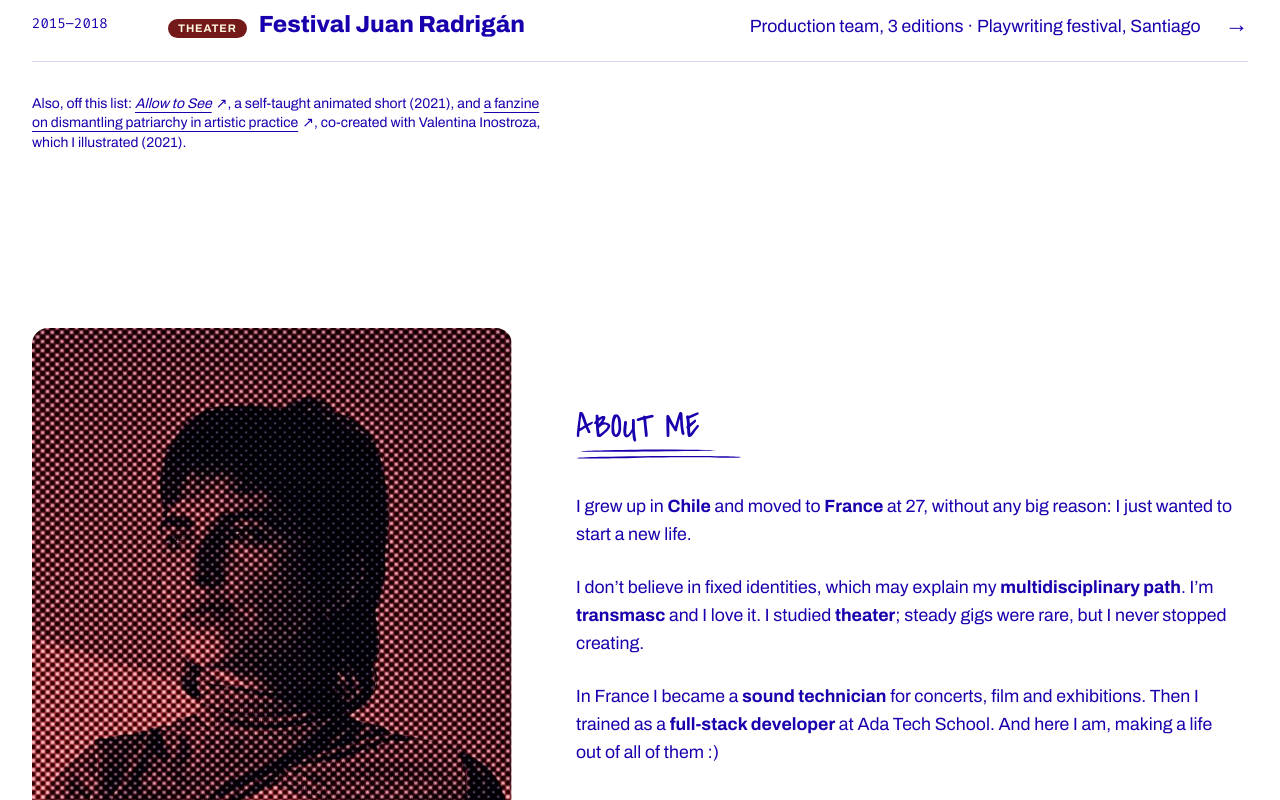
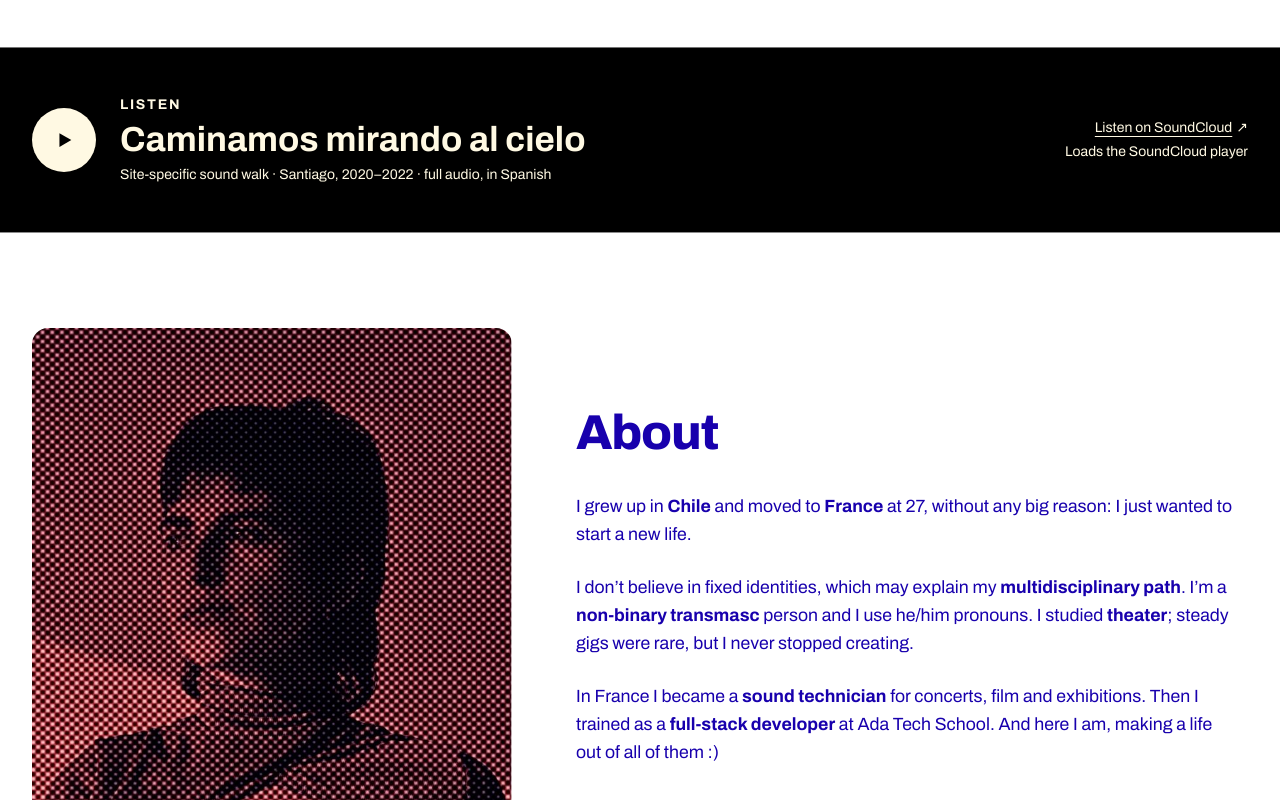
Before and after one commit to gab-hono/portfoliohono, a Next.js app: page /en in a window 1280 px wide. Shown: the part 2000-2800 px from the top of the page. Built offline with nearby package versions, Linux system fonts and the light colour scheme.

Commit message:
feat(home): move Listen after Selected work, sans About title, update About text

```diff
--- a/app/[locale]/page.tsx
+++ b/app/[locale]/page.tsx
@@ -6,14 +6,19 @@ import SelectedWork from "@/components/home/SelectedWork";
 import AboutSection from "@/components/home/AboutSection";
 import ContactSection from "@/components/home/ContactSection";
 
+/*
+ * Orden de la home (decidido 22 nov): el trabajo primero. Listen va después
+ * de Selected work, como muestra de un proyecto, para que el sitio no se lea
+ * como el de un artista musical.
+ */
 export default function HomePage() {
   return (
     <div data-theme="home" className="bg-theme text-foreground min-h-dvh">
       <Header followHero />
       <main>
         <Hero />
+        <SelectedWork />
         <ListenStrip />
-        <SelectedWork />
         <AboutSection />
         <ContactSection />
       </main>
--- a/components/home/AboutSection.tsx
+++ b/components/home/AboutSection.tsx
@@ -1,6 +1,5 @@
 import Image from "next/image";
 import { useTranslations } from "next-intl";
-import SectionTitle from "@/components/ui/SectionTitle";
 import portrait from "@/assets/images/home/portrait-halftone.jpg";
 
 // Orden de los párrafos. `as const` hace que TypeScript los vea como
@@ -20,6 +19,8 @@ const paragraphs = ["p1", "p2", "p3"] as const;
  * puntos agrandada se ve borrosa; reducida, puede dar moiré: revisar a
  * distintos anchos.
  * id="about": destino del link "About" de la nav de la home.
+ * Título en sans extrabold, como Selected work y Contact (decidido 22 nov):
+ * la manuscrita (SectionTitle) queda para las páginas de disciplina.
  */
 export default function AboutSection() {
   const t = useTranslations("Home.about");
@@ -39,9 +40,9 @@ export default function AboutSection() {
       />
 
       <div>
-        <SectionTitle id="about-title" className="uppercase">
+        <h2 id="about-title" className="text-display font-extrabold tracking-tight">
           {t("title")}
-        </SectionTitle>
+        </h2>
         <div className="mt-8 flex max-w-prose flex-col gap-6 text-body">
           {paragraphs.map((key) => (
             // t.rich convierte las etiquetas <strong> del JSON en elementos React.
--- a/components/home/ListenStrip.tsx
+++ b/components/home/ListenStrip.tsx
@@ -4,7 +4,7 @@ import ListenPlayer from "@/components/ui/ListenPlayer";
 import { caminamosAudio } from "@/data/audio";
 
 /*
- * Franja Listen de la home (entre el Hero y Selected work), tema "listen":
+ * Franja Listen de la home (entre Selected work y About), tema "listen":
  * negro + crema (globals.css).
  * Una fila: botón de play + antetítulo LISTEN (sans, mayúsculas por CSS) +
  * título de la obra (<cite>, el protagonista) + subtítulo; a la derecha, el
--- a/messages/en.json
+++ b/messages/en.json
@@ -121,9 +121,9 @@
       }
     },
     "about": {
-      "title": "about me",
+      "title": "About",
       "p1": "I grew up in <strong>Chile</strong> and moved to <strong>France</strong> at 27, without any big reason: I just wanted to start a new life.",
-      "p2": "I don’t believe in fixed identities, which may explain my <strong>multidisciplinary path</strong>. I’m <strong>transmasc</strong> and I love it. I studied <strong>theater</strong>; steady gigs were rare, but I never stopped creating.",
+      "p2": "I don’t believe in fixed identities, which may explain my <strong>multidisciplinary path</strong>. I’m a <strong>non-binary transmasc</strong> person and I use he/him pronouns. I studied <strong>theater</strong>; steady gigs were rare, but I never stopped creating.",
       "p3": "In France I became a <strong>sound technician</strong> for concerts, film and exhibitions. Then I trained as a <strong>full-stack developer</strong> at Ada Tech School. And here I am, making a life out of all of them :)",
       "portraitAlt": "Halftone portrait of Gabriel in red and dark blue, looking to the side."
     },
--- a/messages/fr.json
+++ b/messages/fr.json
@@ -121,9 +121,9 @@
       }
     },
     "about": {
-      "title": "à propos",
+      "title": "À propos",
       "p1": "J’ai grandi au <strong>Chili</strong> et je me suis installé en <strong>France</strong> à 27 ans, sans grande raison\u00A0: j’avais simplement envie de commencer une nouvelle vie.",
-      "p2": "Je ne crois pas aux identités figées, ce qui explique sans doute mon <strong>parcours pluridisciplinaire</strong>. Je suis <strong>transmasculin</strong> et j’adore ça. J’ai étudié le <strong>théâtre</strong>\u00A0; les engagements réguliers étaient rares, mais je n’ai jamais arrêté de créer.",
+      "p2": "Je ne crois pas aux identités figées, ce qui explique sans doute mon <strong>parcours pluridisciplinaire</strong>. Je suis <strong>transmasculin et non-binaire</strong>, j’utilise les pronoms il/iel, avec accords au masculin. J’ai étudié le <strong>théâtre</strong>\u00A0; les engagements réguliers étaient rares, mais je n’ai jamais arrêté de créer.",
       "p3": "En France, je suis devenu <strong>technicien son</strong> pour des concerts, des films et des expositions. Puis je me suis formé au <strong>développement full stack</strong> à Ada Tech School. Et me voilà, à construire ma vie avec tout ça :)",
       "portraitAlt": "Portrait de Gabriel en trame de points, rouge et bleu nuit, le regard tourné de côté."
     },
```
